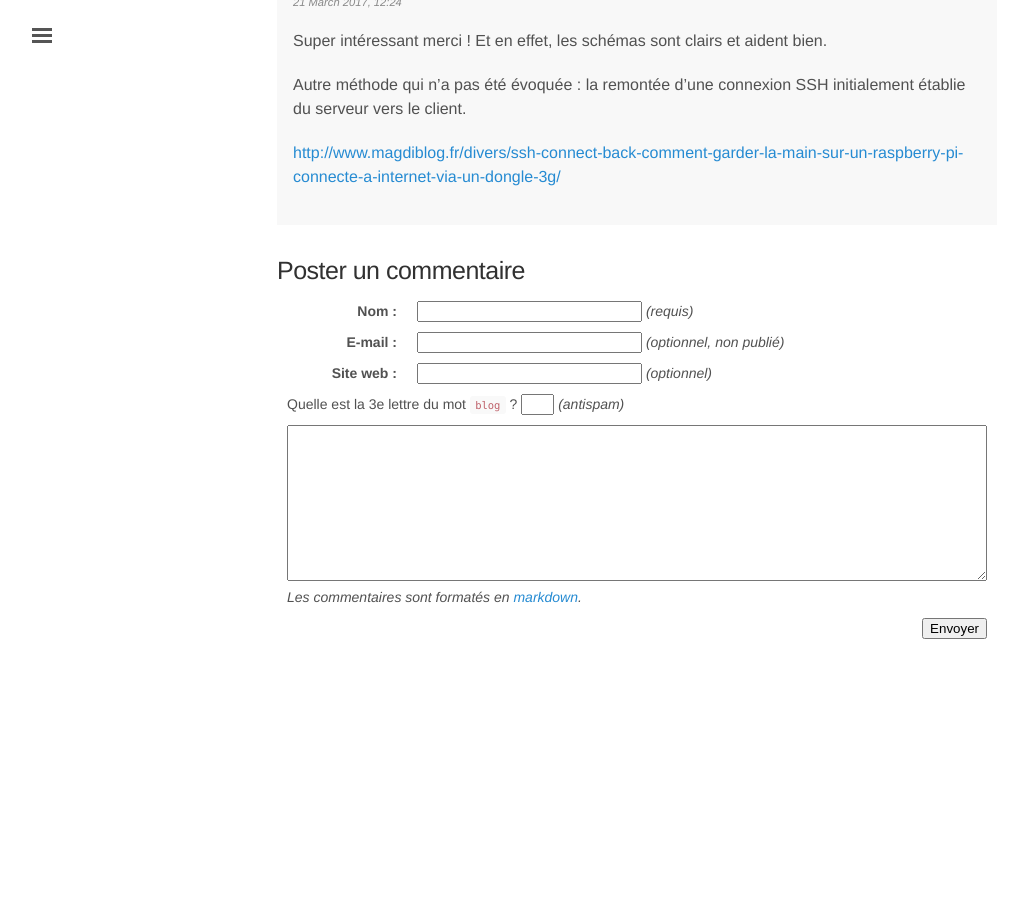
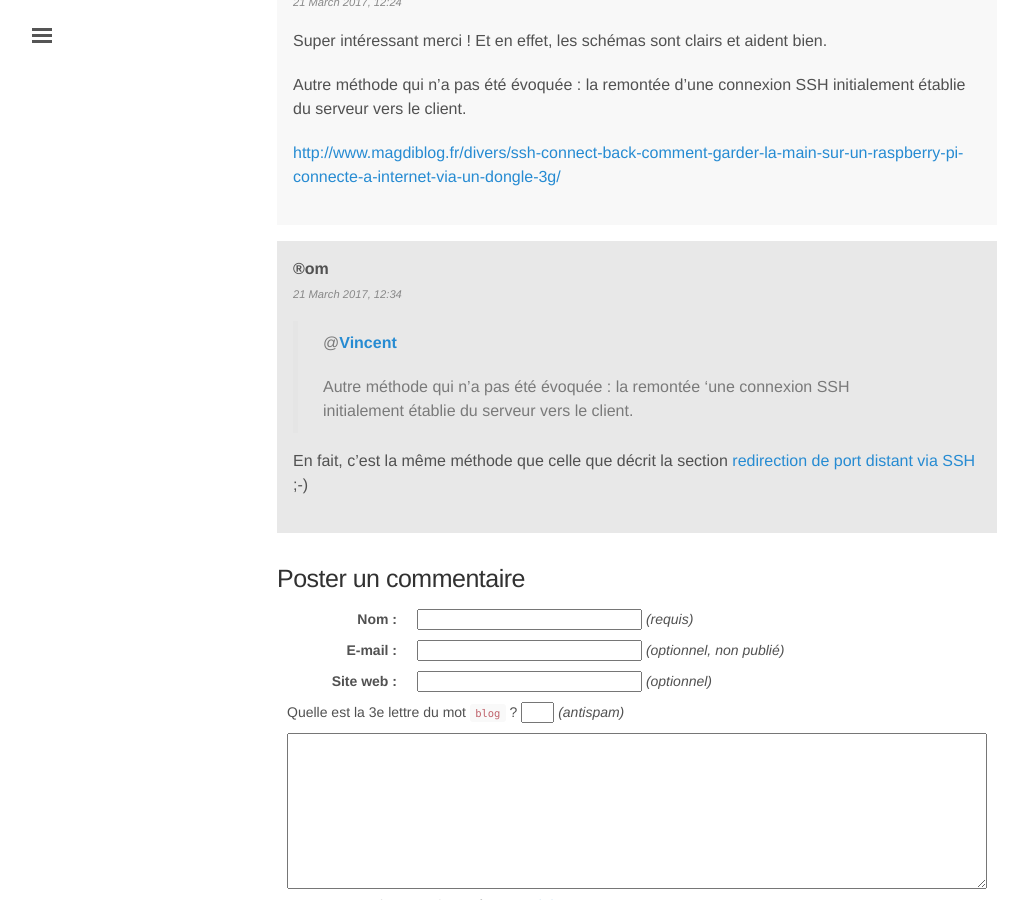
Before and after one commit to rom1v/blog.rom1v.com, a Jekyll site: the page built from _posts/2017-03-12-serveur-client.md, in a window 1280 px wide and 900 px high, scrolled down 7183 px. Shown: the whole window, without its empty margins (3-1031 px from the left). Built offline with Jekyll 4.4.1, drawn with Linux system fonts in a browser that asks for light colours; before the commit the page ends 7847 px from its top, so only the background shows below that.

Commit message:
Publish comment for Server-client

```diff
--- a/_data/comments-2017-03-serveur-client.yaml
+++ b/_data/comments-2017-03-serveur-client.yaml
@@ -78,3 +78,15 @@
     initialement établie du serveur vers le client.
 
     <http://www.magdiblog.fr/divers/ssh-connect-back-comment-garder-la-main-sur-un-raspberry-pi-connecte-a-internet-via-un-dongle-3g/>
+- id: 8
+  author: ®om
+  date: 2017-03-21 12:34:13+01:00
+  contents: |
+    > @[**Vincent**](#comment-7)
+    >
+    > Autre méthode qui n'a pas été évoquée : la remontée 'une connexion SSH
+    > initialement établie du serveur vers le client.
+
+    En fait, c'est la même méthode que celle que décrit la section
+    [redirection de port distant via SSH](#redirection-de-port-distant-via-ssh)
+    ;-)
```
